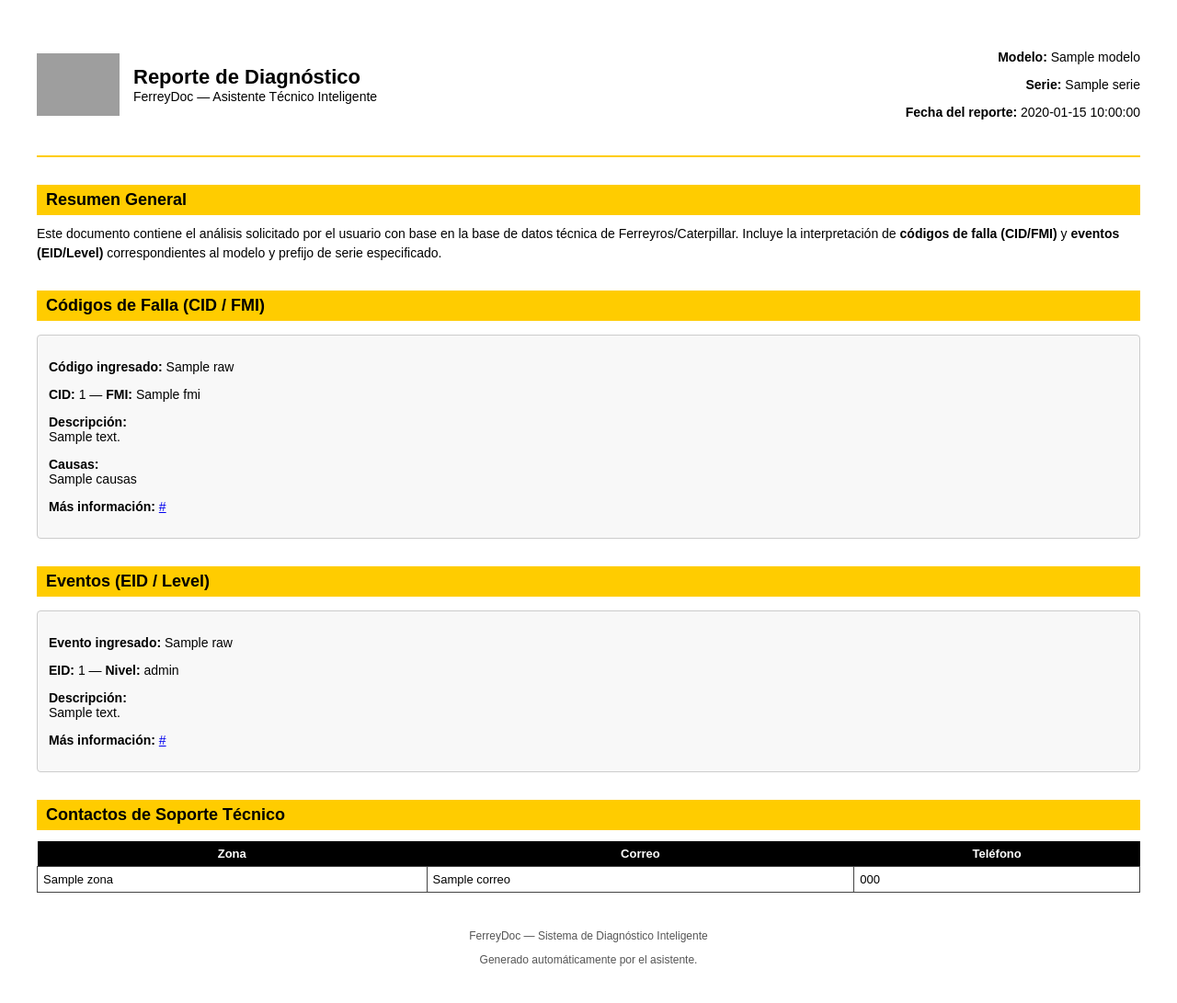
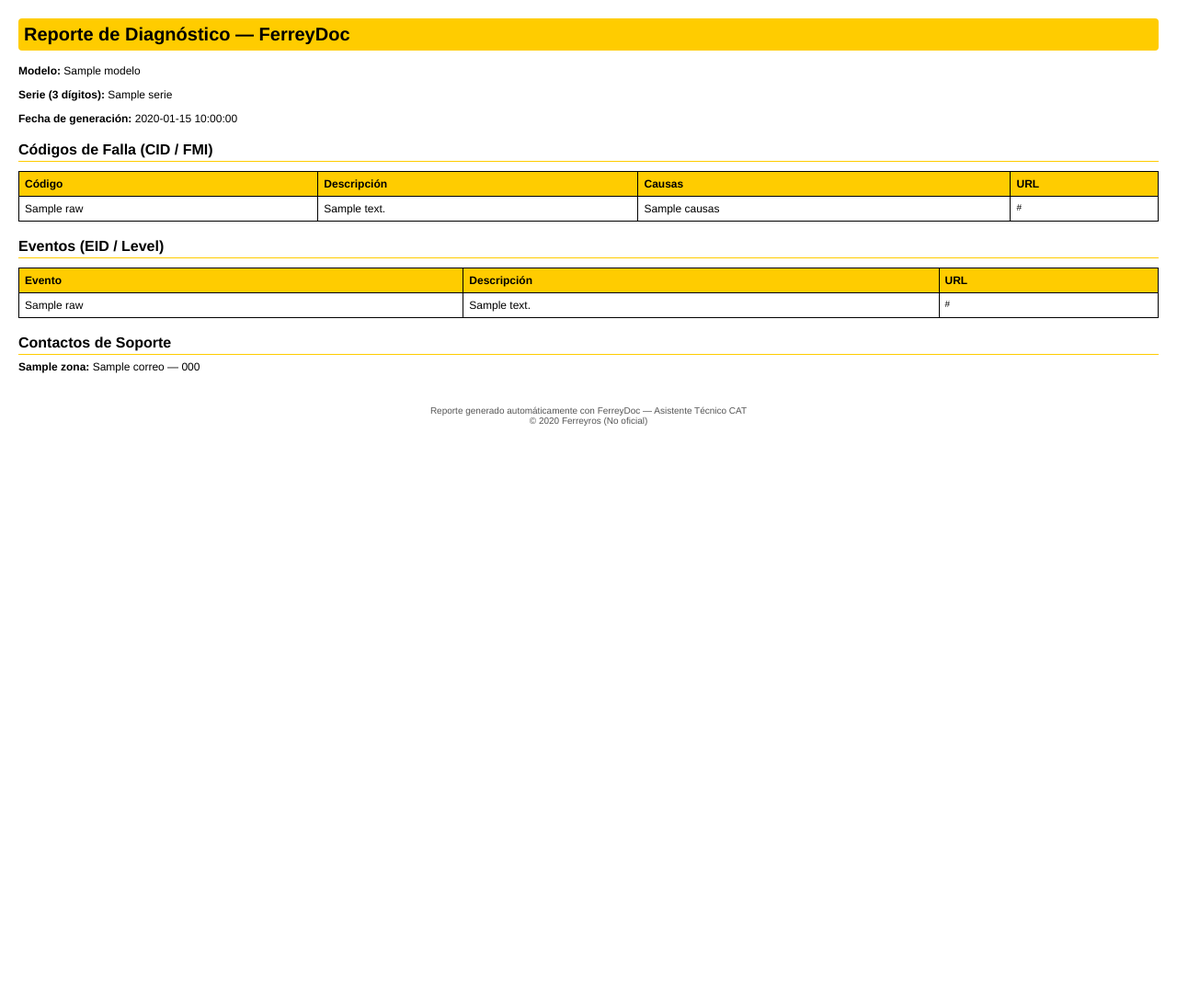
Before and after one commit to chatbotcat-dotcom/chatbot_cat, a Flask app: template templates/reporte_diagnostico.html in a window 1280 px wide. Shown: the whole page at 92% size. After the commit the page ends 463 px from the top, so only its background shows below. Run offline with Flask 3, Linux system fonts and the light colour scheme; the template is opened without the code that fills it: most values are stand-ins (such as "Sample title", 1, 10 or a date in 2020); grey boxes are pictures that could not be loaded.

Commit message:
Update reporte_diagnostico.html

```diff
--- a/templates/reporte_diagnostico.html
+++ b/templates/reporte_diagnostico.html
@@ -1,117 +1,185 @@
 <!DOCTYPE html>
 <html lang="es">
 <head>
-    <meta charset="UTF-8">
-    <title>Reporte de Diagnóstico - FerreyDoc</title>
-    <link rel="stylesheet" href="{{ url_for('static', filename='reporte.css') }}">
+<meta charset="utf-8" />
+<title>Reporte FerreyDoc</title>
+
+<style>
+    body {
+        font-family: Helvetica, Arial, sans-serif;
+        font-size: 12px;
+        color: #000000;
+        margin: 20px;
+    }
+
+    h1, h2, h3 {
+        color: #000000;
+        margin-bottom: 6px;
+    }
+
+    h1 {
+        font-size: 20px;
+        background-color: #FFCC00;
+        padding: 6px;
+        border-radius: 4px;
+    }
+
+    h2 {
+        font-size: 16px;
+        margin-top: 18px;
+        padding-bottom: 3px;
+        border-bottom: 1px solid #FFCC00;
+    }
+
+    .section {
+        margin-top: 15px;
+        margin-bottom: 15px;
+    }
+
+    table {
+        width: 100%;
+        border-collapse: collapse;
+        margin-top: 10px;
+    }
+
+    table, th, td {
+        border: 1px solid #000000;
+    }
+
+    th {
+        background-color: #FFCC00;
+        padding: 6px;
+        font-size: 12px;
+        text-align: left;
+    }
+
+    td {
+        padding: 6px;
+        vertical-align: top;
+    }
+
+    .small {
+        font-size: 10px;
+    }
+
+    .footer {
+        margin-top: 35px;
+        font-size: 10px;
+        text-align: center;
+        color: #555555;
+    }
+
+    .contacto-block {
+        margin-bottom: 6px;
+    }
+
+    .bold {
+        font-weight: bold;
+    }
+</style>
+
 </head>
-
 <body>
 
-    <!-- ENCABEZADO SUPERIOR -->
-    <header class="header">
-        <div class="logo-block">
-            <img src="{{ url_for('static', filename='robot_ferreydoc.png') }}" class="robot-logo">
-            <div class="title-text">
-                <h1>Reporte de Diagnóstico</h1>
-                <h2>FerreyDoc — Asistente Técnico Inteligente</h2>
-            </div>
-        </div>
+<!-- ====================================================== -->
+<!-- Encabezado -->
+<!-- ====================================================== -->
 
-        <div class="info-box">
-            <p><strong>Modelo:</strong> {{ modelo }}</p>
-            <p><strong>Serie:</strong> {{ serie }}</p>
-            <p><strong>Fecha del reporte:</strong> {{ now }}</p>
-        </div>
-    </header>
+<h1>Reporte de Diagnóstico — FerreyDoc</h1>
 
-    <hr class="divider">
+<div class="section">
+    <p><span class="bold">Modelo:</span> {{ modelo }}</p>
+    <p><span class="bold">Serie (3 dígitos):</span> {{ serie }}</p>
+    <p><span class="bold">Fecha de generación:</span> {{ now }}</p>
+</div>
 
-    <!-- ----------------------- -->
-    <!--  RESUMEN GENERAL -->
-    <!-- ----------------------- -->
-    <section>
-        <h2 class="section-title">Resumen General</h2>
-        <p class="content-text">
-            Este documento contiene el análisis solicitado por el usuario con base en la base de datos técnica
-            de Ferreyros/Caterpillar. Incluye la interpretación de <strong>códigos de falla (CID/FMI)</strong>
-            y <strong>eventos (EID/Level)</strong> correspondientes al modelo y prefijo de serie especificado.
-        </p>
-    </section>
+<!-- ====================================================== -->
+<!-- CÓDIGOS -->
+<!-- ====================================================== -->
 
-    <!-- ----------------------- -->
-    <!-- CÓDIGOS DE FALLA -->
-    <!-- ----------------------- -->
-    {% if codigos and codigos|length > 0 %}
-    <section>
-        <h2 class="section-title">Códigos de Falla (CID / FMI)</h2>
+<h2>Códigos de Falla (CID / FMI)</h2>
 
-        {% for c in codigos %}
-        <div class="item-block">
-            <p><strong>Código ingresado:</strong> {{ c.raw }}</p>
-            <p><strong>CID:</strong> {{ c.cid }} — <strong>FMI:</strong> {{ c.fmi }}</p>
-            <p><strong>Descripción:</strong><br>{{ c.descripcion }}</p>
-            <p><strong>Causas:</strong><br>{{ c.causas }}</p>
+{% if codigos and codigos|length > 0 %}
+<table>
+    <tr>
+        <th> Código </th>
+        <th> Descripción </th>
+        <th> Causas </th>
+        <th> URL </th>
+    </tr>
 
+    {% for c in codigos %}
+    <tr>
+        <td>{{ c.raw }}</td>
+        <td>{{ c.descripcion }}</td>
+        <td>{{ c.causas }}</td>
+        <td class="small">
             {% if c.url %}
-            <p><strong>Más información:</strong> <a href="{{ c.url }}">{{ c.url }}</a></p>
+                {{ c.url }}
+            {% else %}
+                —
             {% endif %}
-        </div>
-        {% endfor %}
-    </section>
-    {% endif %}
+        </td>
+    </tr>
+    {% endfor %}
+</table>
+{% else %}
+<p>No se registraron códigos.</p>
+{% endif %}
 
-    <!-- ----------------------- -->
-    <!-- EVENTOS -->
-    <!-- ----------------------- -->
-    {% if eventos and eventos|length > 0 %}
-    <section>
-        <h2 class="section-title">Eventos (EID / Level)</h2>
+<!-- ====================================================== -->
+<!-- EVENTOS -->
+<!-- ====================================================== -->
 
-        {% for e in eventos %}
-        <div class="item-block">
-            <p><strong>Evento ingresado:</strong> {{ e.raw }}</p>
-            <p><strong>EID:</strong> {{ e.eid }} — <strong>Nivel:</strong> {{ e.level }}</p>
-            <p><strong>Descripción:</strong><br>{{ e.descripcion }}</p>
+<h2>Eventos (EID / Level)</h2>
 
+{% if eventos and eventos|length > 0 %}
+<table>
+    <tr>
+        <th> Evento </th>
+        <th> Descripción </th>
+        <th> URL </th>
+    </tr>
+
+    {% for e in eventos %}
+    <tr>
+        <td>{{ e.raw }}</td>
+        <td>{{ e.descripcion }}</td>
+        <td class="small">
             {% if e.url %}
-            <p><strong>Más información:</strong> <a href="{{ e.url }}">{{ e.url }}</a></p>
+                {{ e.url }}
+            {% else %}
+                —
             {% endif %}
-        </div>
-        {% endfor %}
-    </section>
-    {% endif %}
+        </td>
+    </tr>
+    {% endfor %}
+</table>
+{% else %}
+<p>No se registraron eventos.</p>
+{% endif %}
 
-    <!-- ----------------------- -->
-    <!-- CONTACTOS -->
-    <!-- ----------------------- -->
-    <section>
-        <h2 class="section-title">Contactos de Soporte Técnico</h2>
+<!-- ====================================================== -->
+<!-- CONTACTOS -->
+<!-- ====================================================== -->
 
-        <table class="table-contactos">
-            <tr>
-                <th>Zona</th>
-                <th>Correo</th>
-                <th>Teléfono</th>
-            </tr>
+<h2>Contactos de Soporte</h2>
 
-            {% for c in contactos %}
-            <tr>
-                <td>{{ c.zona }}</td>
-                <td>{{ c.correo }}</td>
-                <td>{{ c.telefono }}</td>
-            </tr>
-            {% endfor %}
-        </table>
-    </section>
+{% for c in contactos %}
+<div class="contacto-block">
+    <span class="bold">{{ c.zona }}:</span>
+    {{ c.correo }} — {{ c.telefono }}
+</div>
+{% endfor %}
 
-    <!-- ----------------------- -->
-    <!-- PIE DE PÁGINA -->
-    <!-- ----------------------- -->
-    <footer class="footer">
-        <p>FerreyDoc — Sistema de Diagnóstico Inteligente</p>
-        <p>Generado automáticamente por el asistente.</p>
-    </footer>
+<!-- ====================================================== -->
+<!-- PIE -->
+<!-- ====================================================== -->
+
+<div class="footer">
+    Reporte generado automáticamente con FerreyDoc — Asistente Técnico CAT<br />
+    © {{ now[:4] }} Ferreyros (No oficial)
+</div>
 
 </body>
 </html>
```
